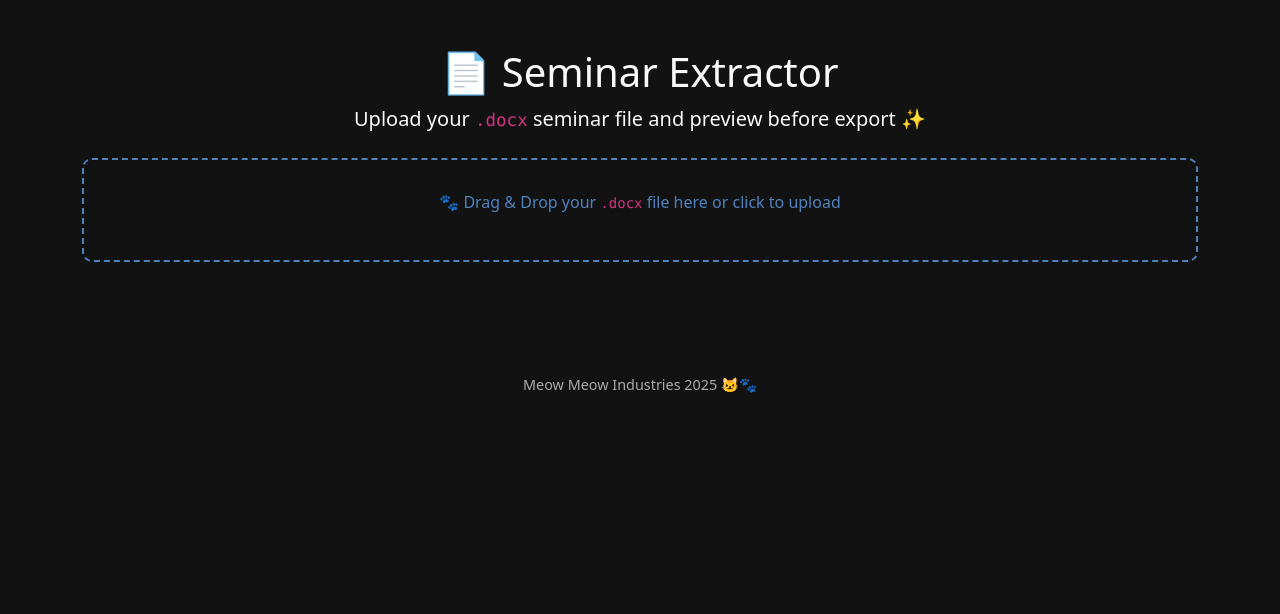
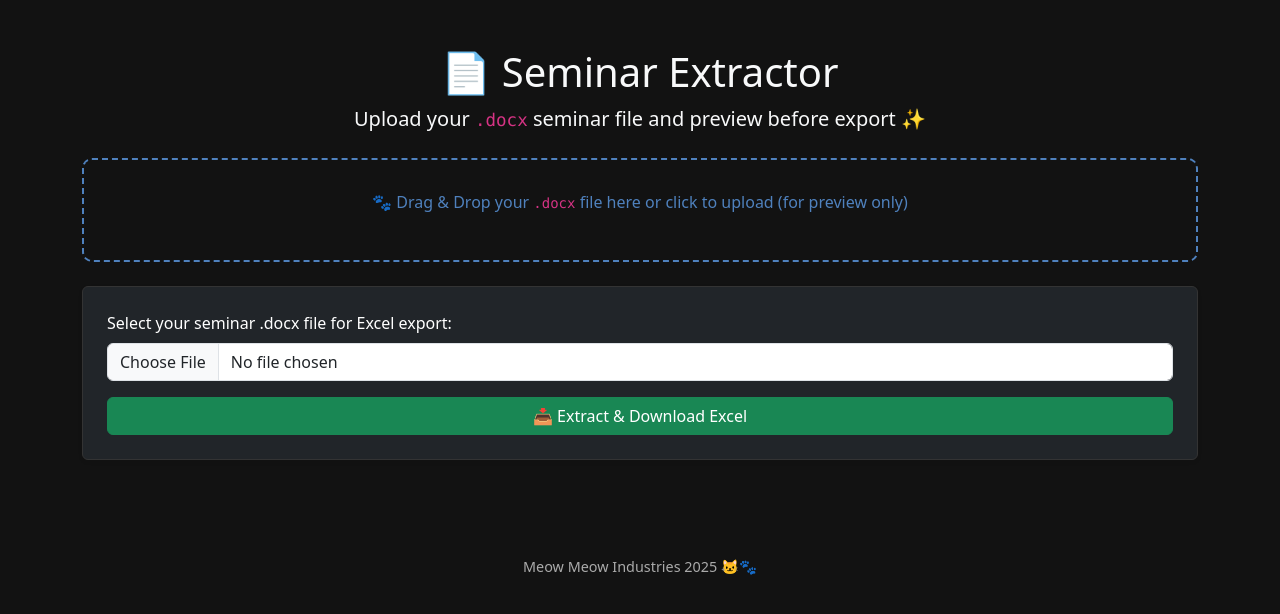
Before and after one commit to seicher1/seminar-extractor, a Flask app: page / in a window 1280 px wide. Shown: the top 614 px of the page. Run offline with Flask 3, Linux system fonts and the light colour scheme.

Commit message:
Update index.html

```diff
--- a/templates/index.html
+++ b/templates/index.html
@@ -47,13 +47,13 @@
   </div>
 
   <!-- Drag and Drop Zone -->
-  <div id="drop-zone" class="mb-3">
-    <p>🐾 Drag & Drop your <code>.docx</code> file here or click to upload</p>
-    <input type="file" name="file" id="file-input" accept=".docx" style="display:none;" />
+  <div id="drop-zone" class="mb-4">
+    <p>🐾 Drag & Drop your <code>.docx</code> file here or click to upload (for preview only)</p>
+    <input type="file" name="fake-file" id="file-input" accept=".docx" style="display:none;" />
   </div>
 
   <!-- Preview Table -->
-  <div id="preview-table" class="table-responsive mt-4" style="display: none;">
+  <div id="preview-table" class="table-responsive" style="display: none;">
     <h5 class="text-info">Preview:</h5>
     <table class="table table-dark table-bordered" id="data-table">
       <thead class="table-primary">
@@ -68,11 +68,16 @@
       </thead>
       <tbody></tbody>
     </table>
-    <form method="POST" enctype="multipart/form-data">
-      <input type="hidden" name="file" id="real-file-upload" />
-      <button type="submit" class="btn btn-success mt-3 w-100">📥 Download Excel File</button>
-    </form>
   </div>
+
+  <!-- REAL Submission Form -->
+  <form method="POST" enctype="multipart/form-data" class="card p-4 shadow-sm bg-dark">
+    <div class="mb-3">
+      <label for="file" class="form-label text-white">Select your seminar .docx file for Excel export:</label>
+      <input type="file" name="file" class="form-control" accept=".docx" required>
+    </div>
+    <button type="submit" class="btn btn-success w-100">📥 Extract & Download Excel</button>
+  </form>
 </div>
 
 <footer>
@@ -112,13 +117,13 @@
       return;
     }
 
-    // Fake preview for now (replace with actual preview if you want to load file client-side)
+    // 🐱 Dummy preview (static example row, replace with real preview logic if needed)
     preview.style.display = "block";
     table.innerHTML = `
       <tr><td>2025. gada 21. maijs 9:30–17:30</td>
           <td>majore</td>
           <td>Jana Ozola</td>
-          <td>Valsts policijas Galvenās kriminālpolicijas...</td>
+          <td>Valsts policijas Galvenās kriminālpolicijas pārvalde</td>
           <td>Gavariņa, Daiga</td>
           <td>Organizētās noziedzības un citu nozaru specializētās prokuratūras prokurore</td></tr>
     `;
```
